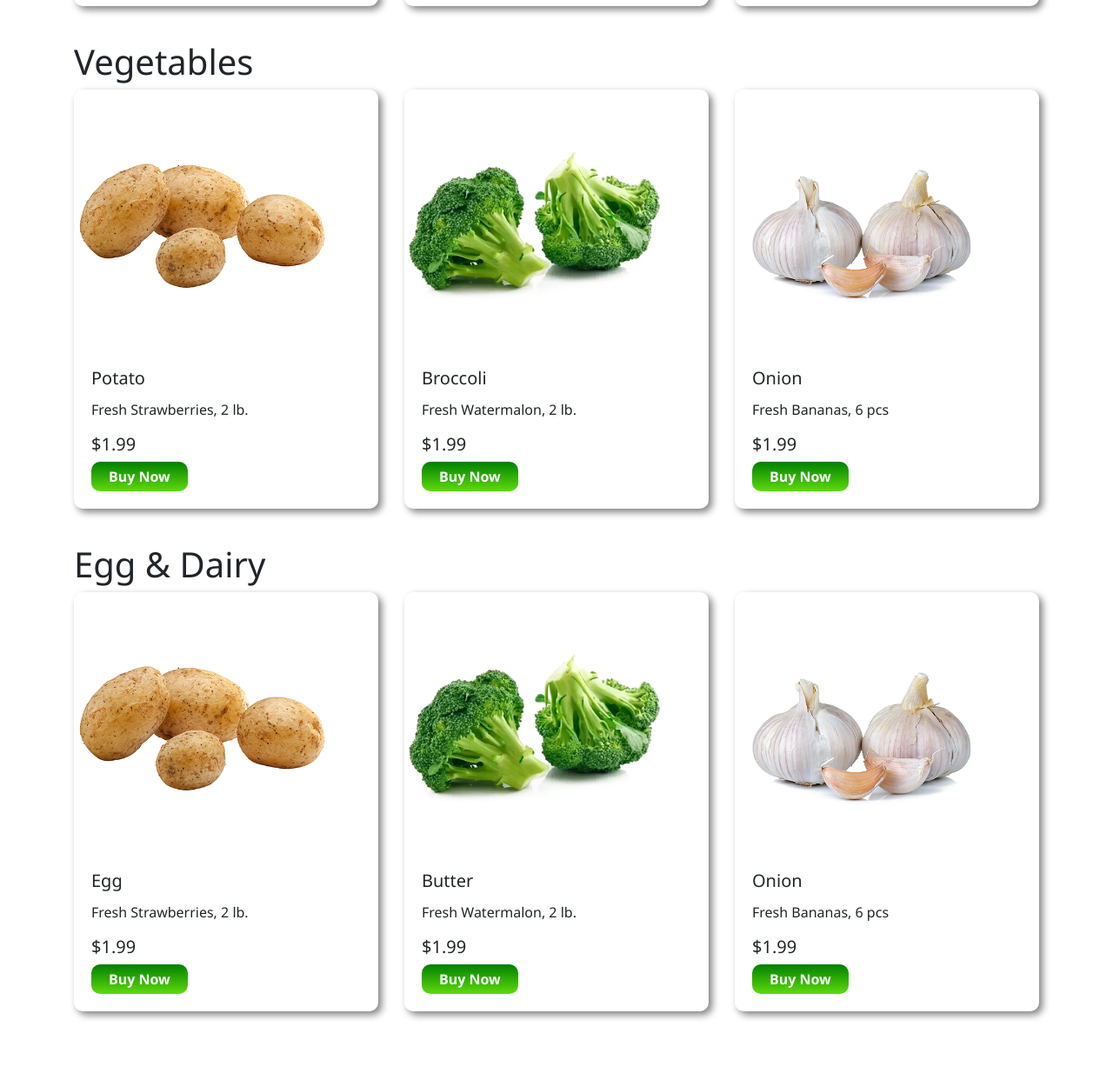
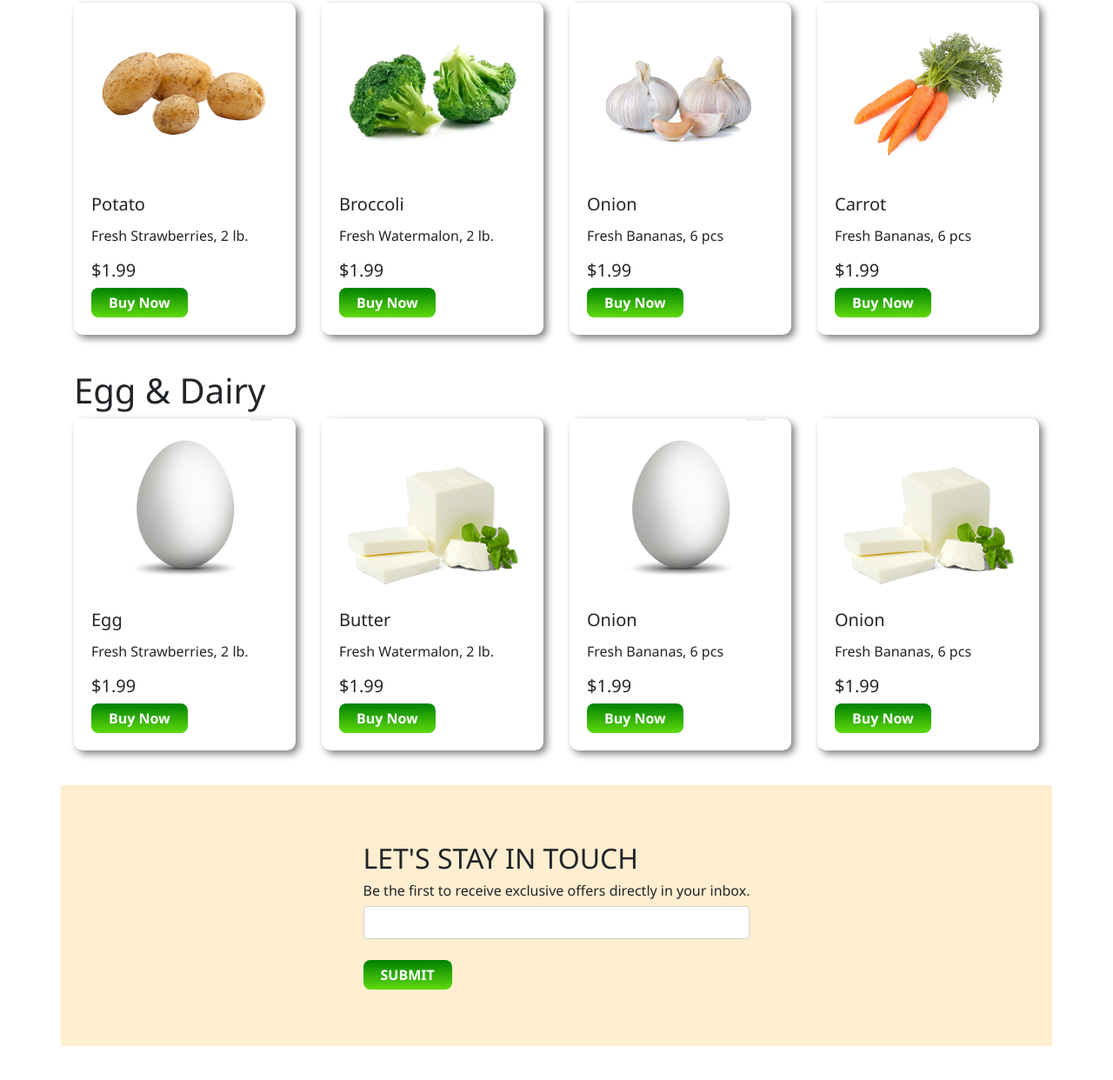
Before and after one commit to hmobaidulmostafa/adinsight-ecommerce, a plain HTML site: page index.html in a window 1280 px wide. Shown: the part 1220-2462 px from the top of the page at 87% size. Before the commit the page ends 2423 px from the top, so only its background shows below. Drawn offline with nearby package versions, Linux system fonts and the light colour scheme.

Commit message:
subscribe update

```diff
--- a/index.html
+++ b/index.html
@@ -138,11 +138,20 @@
           <button class="slide-btn">Buy Now</button>
         </div>
       </div>
+      <div class="card">
+        <img src="images/products/fruit-apple.png" class="card-img-top" alt="...">
+        <div class="card-body">
+          <h5 class="card-title">Apple</h5>
+          <p class="card-text">Fresh Bananas, 6 pcs</p>
+          <h5>$1.99</h5>
+          <button class="slide-btn">Buy Now</button>
+        </div>
+      </div>
     </div>
     </div>
 
 
-    <div class="container fruits" id="fruits">
+    <div class="container vegetables" id="vegetables">
       <h1>Vegetables</h1>
       <div class="card-deck">
         <div class="card">
@@ -172,15 +181,24 @@
             <button class="slide-btn">Buy Now</button>
           </div>
         </div>
+        <div class="card">
+          <img src="images/products/veg-carrot.png" class="card-img-top" alt="...">
+          <div class="card-body">
+            <h5 class="card-title">Carrot</h5>
+            <p class="card-text">Fresh Bananas, 6 pcs</p>
+            <h5>$1.99</h5>
+            <button class="slide-btn">Buy Now</button>
+          </div>
+        </div>
       </div>
       </div>
 
 
-      <div class="container fruits" id="fruits">
+      <div class="container egg" id="egg">
         <h1>Egg & Dairy</h1>
         <div class="card-deck">
           <div class="card">
-            <img src="images/products/veg-potato.png" class="card-img-top" alt="...">
+            <img src="images/products/ed-egg.png" class="card-img-top" alt="...">
             <div class="card-body">
               <h5 class="card-title">Egg</h5>
               <p class="card-text">Fresh Strawberries, 2 lb.</p>
@@ -189,7 +207,7 @@
             </div>
           </div>
           <div class="card">
-            <img src="images/products/veg-cbroccoli.png" class="card-img-top" alt="...">
+            <img src="images/products/ed-chesse.png" class="card-img-top" alt="...">
             <div class="card-body">
               <h5 class="card-title">Butter</h5>
               <p class="card-text">Fresh Watermalon, 2 lb.</p>
@@ -198,7 +216,16 @@
             </div>
           </div>
           <div class="card">
-            <img src="images/products/veg-onion.png" class="card-img-top" alt="...">
+            <img src="images/products/ed-egg.png" class="card-img-top" alt="...">
+            <div class="card-body">
+              <h5 class="card-title">Onion</h5>
+              <p class="card-text">Fresh Bananas, 6 pcs</p>
+              <h5>$1.99</h5>
+              <button class="slide-btn">Buy Now</button>
+            </div>
+          </div>
+          <div class="card">
+            <img src="images/products/ed-chesse.png" class="card-img-top" alt="...">
             <div class="card-body">
               <h5 class="card-title">Onion</h5>
               <p class="card-text">Fresh Bananas, 6 pcs</p>
@@ -211,6 +238,18 @@
 
 
 
+    <div class="container d-flex justify-content-center align-items-center" id="subscribe">
+          <div>
+            <h2>LET'S STAY IN TOUCH</h2>
+            <h6>Be the first to receive exclusive offers directly in your inbox.</h6>
+            <input class="form-control" type="text">
+            <br>
+            <button class="slide-btn">SUBMIT</button>
+          </div>
+    </div>
+
+
+
     <script src="https://code.jquery.com/jquery-3.5.1.slim.min.js" integrity="sha384-DfXdz2htPH0lsSSs5nCTpuj/zy4C+OGpamoFVy38MVBnE+IbbVYUew+OrCXaRkfj" crossorigin="anonymous"></script>
     <script src="https://cdn.jsdelivr.net/npm/popper.js@1.16.0/dist/umd/popper.min.js" integrity="sha384-Q6E9RHvbIyZFJoft+2mJbHaEWldlvI9IOYy5n3zV9zzTtmI3UksdQRVvoxMfooAo" crossorigin="anonymous"></script>
     <script src="https://stackpath.bootstrapcdn.com/bootstrap/4.5.0/js/bootstrap.min.js" integrity="sha384-OgVRvuATP1z7JjHLkuOU7Xw704+h835Lr+6QL9UvYjZE3Ipu6Tp75j7Bh/kR0JKI" crossorigin="anonymous"></script>
--- a/style.css
+++ b/style.css
@@ -21,7 +21,7 @@ body{
     background-image: linear-gradient(to bottom, green, rgb(95, 218, 13));
     padding: 5px 20px;
     border: none;
-    border-radius: 10px;
+    border-radius: 8px;
     color: white;
     text-align: center;
     font-weight: 700;
@@ -51,6 +51,12 @@ body{
     box-shadow: 4px 4px 9px grey;
 }
 .card img{
+    height: 200px;
+    width: 200px;
+    margin-left: auto;
+    margin-right: auto;
+}
+#subscribe{
     height: 300px;
-    width: 300px;
+    background-color: rgb(255, 238, 208);
 }
```
